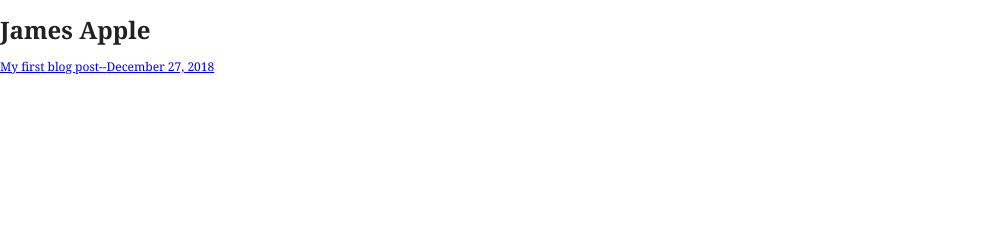
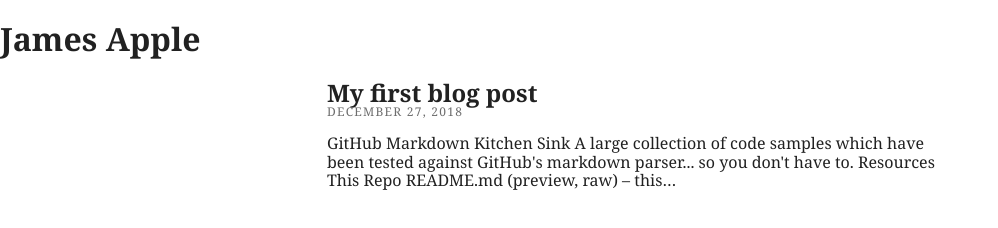
Before and after one commit to JamesApple/old-jamesapple.com, a Gatsby site: page / in a window 1280 px wide. Shown: the whole page, without its empty margins (0-998 px from the left). Built offline with nearby package versions, Linux system fonts and the light colour scheme; Gatsby itself is replaced by a stand-in of ours; a web font is replaced by a local one.

Commit message:
Style post listing

```diff
--- a/src/components/PostList.tsx
+++ b/src/components/PostList.tsx
@@ -1,18 +1,30 @@
 import * as React from 'react'
 
+import PostListing from './PostListing'
 import { IPostDetail } from '../utils/convertMarkdownRemarkToPostDetail'
-import PostListing from './postListing'
+import styled from '../styled-components'
 
 export interface IPostListProps {
   postDetails: IPostDetail[]
 }
 
+const ListingContainer = styled.div`
+  margin: auto;
+  max-width: 70ch;
+`
+
+const ListContainer = styled.div`
+  display: flex;
+  flex-direction: column;
+`
+
 export default class PostList extends React.PureComponent<IPostListProps, {}> {
   public render() {
     const { postDetails } = this.props
+    const listings = postDetails.map((postDetail, index) => (
+      <PostListing as={ListingContainer} key={index} {...postDetail} />
+    ))
 
-    return postDetails.map((postDetail, index) => (
-      <PostListing key={index} {...postDetail} />
-    ))
+    return <ListContainer>{listings}</ListContainer>
   }
 }
--- a/src/components/PostListing.tsx
+++ b/src/components/PostListing.tsx
@@ -1,19 +1,51 @@
 import * as React from 'react'
 
 import { Link } from 'gatsby'
+import styled from '../styled-components'
+import { postTitle, subtext, body } from '../fontStyles'
 
-import { IPostDetail } from '../utils/convertMarkdownRemarkToPostDetail';
+interface IPostListingProps {
+  title: string
+  date: string
+  path: string
+  excerpt: string
+  as?: React.ComponentType<any>
+}
 
-export default class PostListing extends React.PureComponent<IPostDetail, {}> {
+const Title = styled(Link)`
+  ${postTitle}
+  text-decoration: none;
+  display: block;
+`
+
+const Date = styled.span`
+  ${subtext}
+  text-transform: uppercase;
+  display: block;
+`
+
+const Excerpt = styled.p`
+  ${body}
+`
+
+const Listing = styled.article`
+  max-width: 70ch;
+`
+
+export default class PostListing extends React.PureComponent<
+  IPostListingProps,
+  {}
+> {
   public render() {
-    const { title, date, path } = this.props
+    const { excerpt, title, date, path } = this.props
+    const Container = this.props.as || Listing
 
     return (
-      <div>
-        <Link to={path}>
-          {title}--{date}
-        </Link>
-      </div>
+        <Container>
+          <Title to={path}>{title}</Title>
+          <Date>{date}</Date>
+          <Excerpt>{excerpt}</Excerpt>
+        </Container>
     )
   }
 }
--- a/src/fontStyles.ts
+++ b/src/fontStyles.ts
@@ -3,15 +3,21 @@
 export const body = ({ theme }: { theme: ITheme }) => `
 font-family: ${theme.bodyFamily};
 color: ${theme.gray.dark};
-font-size: 12px;
+font-size: 16px;
 `
 
 export const postTitle = ({ theme }: { theme: ITheme }) => `
 font-family: ${theme.bodyFamily};
-color: ${theme.gray.light};
+color: ${theme.gray.dark};
 font-size: 24px;
 font-weight: 700;
 line-height: 25px;
+`
+export const subtext = ({ theme }: { theme: ITheme }) => `
+font-family: ${theme.bodyFamily};
+font-size: 12px;
+color: ${theme.gray.light};
+letter-spacing: 1.25px;
 `
 
 export const logo = ({ theme }: { theme: ITheme }) => `
--- a/src/utils/convertMarkdownRemarkToPostDetail.ts
+++ b/src/utils/convertMarkdownRemarkToPostDetail.ts
@@ -11,18 +11,18 @@
 }
 
 export interface IPostDetail {
-  id: string
   title: string
   date: string
   path: string
   excerpt: string
 }
 
-function convertMarkdownRemarkToPostDetail(remark: IMarkdownRemark): IPostDetail {
-  const { id, excerpt, frontmatter } = remark.node
+function convertMarkdownRemarkToPostDetail(
+  remark: IMarkdownRemark
+): IPostDetail {
+  const { excerpt, frontmatter } = remark.node
   const { title, path, date } = frontmatter
   return {
-    id,
     excerpt,
     path,
     title,
--- /dev/null
+++ b/src/utils/withThemeProvider.tsx
@@ -0,0 +1,18 @@
+import * as React from 'react'
+import theme from '../theme'
+import { ThemeProvider } from '../styled-components'
+
+const withThemeProvider = <P extends object>(
+  Component: React.ComponentType<P>
+) =>
+  class WithThemeProvider extends React.Component<P> {
+    public render() {
+      return (
+        <ThemeProvider theme={theme}>
+          <Component {...this.props} />
+        </ThemeProvider>
+      )
+    }
+  }
+
+export default withThemeProvider
```
Also changed, not shown: package.json (+13 -1 lines), src/components/PostList.stories.tsx (added, +42 -0 lines), src/components/PostListing.stories.tsx (added, +40 -0 lines), .storybook/addons.js (added), .storybook/config.js (added), .storybook/webpack.config.js (added), 1 other file.
